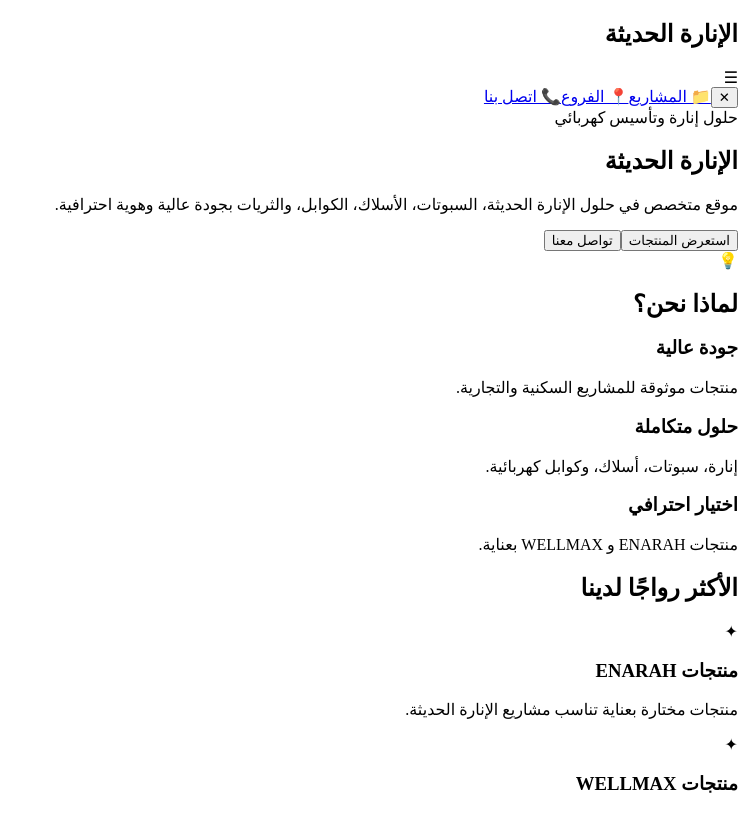
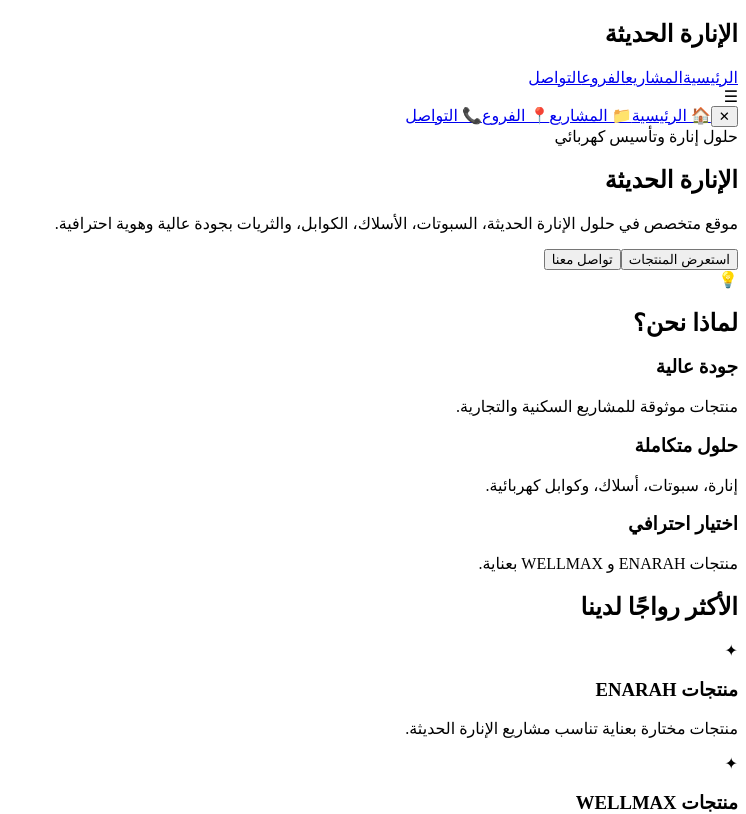
Before and after one commit to nonynony28-netizen/Menarah, a React (Vite) app: page /#/ in a window 1280 px wide. Shown: the top 814 px of the page, without its empty margins (534-1280 px from the left). Built offline with nearby package versions, Linux system fonts and the light colour scheme.

Commit message:
Refactor Navbar links to use Link component

```diff
--- a/src/components/Navbar.jsx
+++ b/src/components/Navbar.jsx
@@ -1,4 +1,5 @@
 import React, { useState } from "react";
+import { Link } from "react-router-dom";
 
 function Navbar() {
   const [open, setOpen] = useState(false);
@@ -8,7 +9,15 @@ function Navbar() {
       <nav className="navbar">
         <h2 className="logo">الإنارة الحديثة</h2>
 
-        {/* زر القائمة */}
+        {/* روابط عادية (ديسكتوب) */}
+        <div className="nav-links">
+          <Link to="/">الرئيسية</Link>
+          <Link to="/projects">المشاريع</Link>
+          <Link to="/branches">الفروع</Link>
+          <Link to="/contact">التواصل</Link>
+        </div>
+
+        {/* زر القائمة للموبايل */}
         <div className="menu-btn" onClick={() => setOpen(true)}>
           ☰
         </div>
@@ -17,14 +26,15 @@ function Navbar() {
       {/* الخلفية */}
       <div className={`overlay ${open ? "show" : ""}`} onClick={() => setOpen(false)}></div>
 
-      {/* القائمة */}
+      {/* القائمة الجانبية */}
       <div className={`side-menu ${open ? "open" : ""}`}>
-  <button className="close-btn" onClick={() => setOpen(false)}>✕</button>
+        <button className="close-btn" onClick={() => setOpen(false)}>✕</button>
 
-  <a href="#/projects" onClick={() => setOpen(false)}>📁 المشاريع</a>
-  <a href="#/branches" onClick={() => setOpen(false)}>📍 الفروع</a>
-  <a href="#/contact" onClick={() => setOpen(false)}>📞 اتصل بنا</a>
-</div>
+        <Link to="/" onClick={() => setOpen(false)}>🏠 الرئيسية</Link>
+        <Link to="/projects" onClick={() => setOpen(false)}>📁 المشاريع</Link>
+        <Link to="/branches" onClick={() => setOpen(false)}>📍 الفروع</Link>
+        <Link to="/contact" onClick={() => setOpen(false)}>📞 التواصل</Link>
+      </div>
     </>
   );
 }
```
